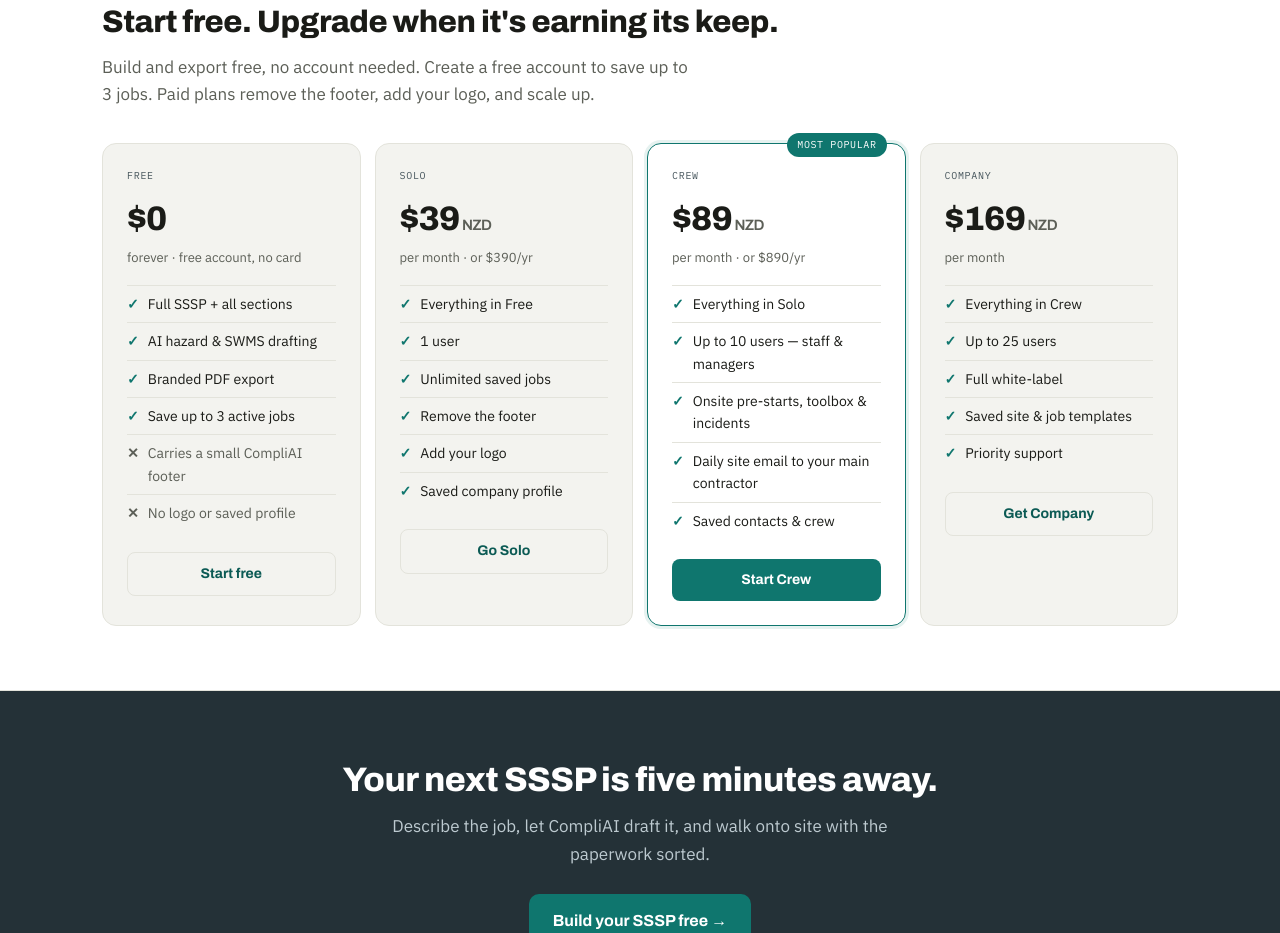
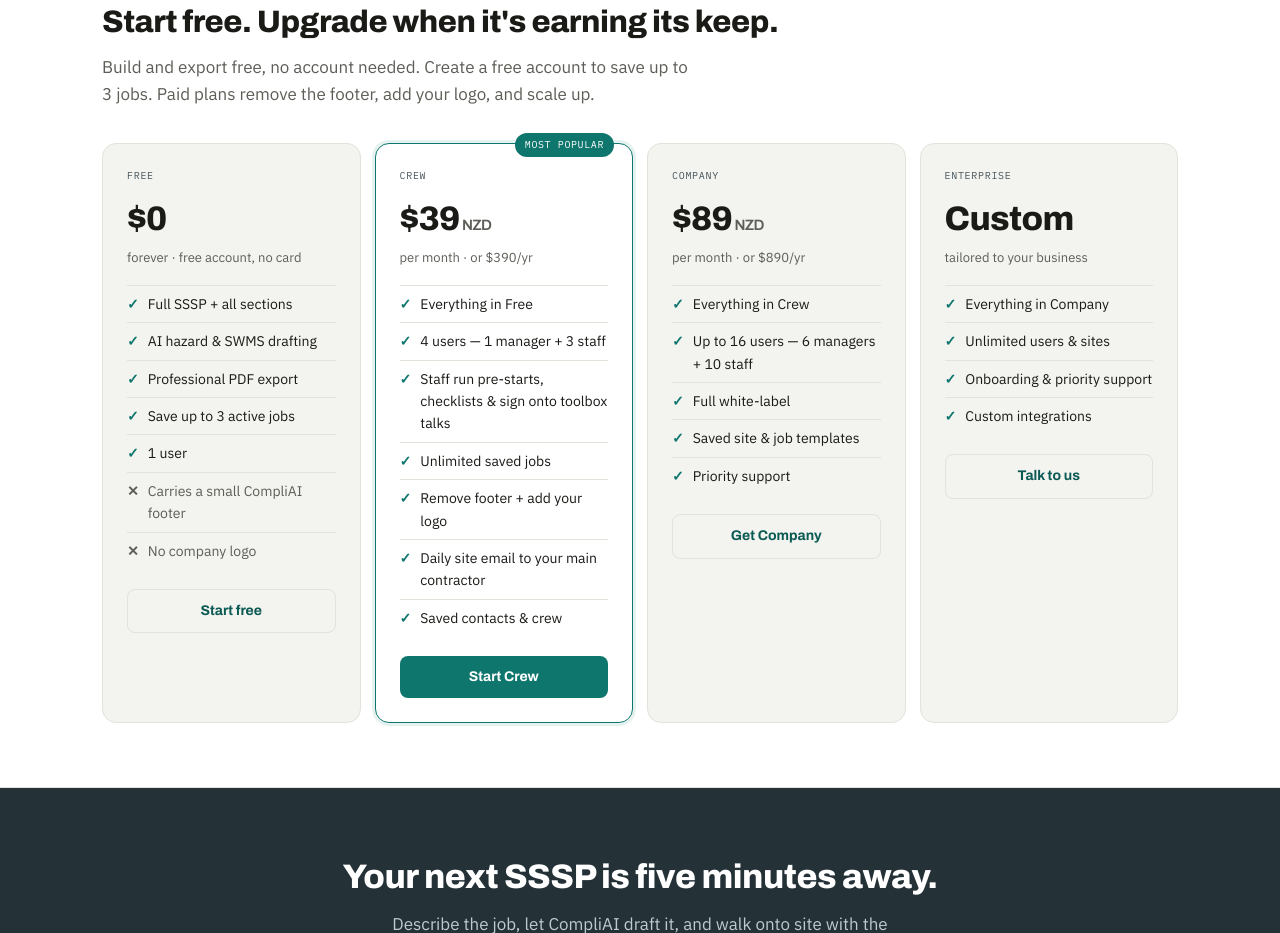
Before and after one commit to EthanSharpNZ/compliai, a website: page index.html in a window 1280 px wide. Shown: the part 4620-5553 px from the top of the page. Drawn offline with Linux system fonts and the light colour scheme.

Commit message:
Add files via upload

```diff
--- a/index.html
+++ b/index.html
@@ -390,36 +390,25 @@
         <ul>
           <li>Full SSSP + all sections</li>
           <li>AI hazard &amp; SWMS drafting</li>
-          <li>Branded PDF export</li>
+          <li>Professional PDF export</li>
           <li>Save up to 3 active jobs</li>
+          <li>1 user</li>
           <li class="no">Carries a small CompliAI footer</li>
-          <li class="no">No logo or saved profile</li>
+          <li class="no">No company logo</li>
         </ul>
         <a class="cta alt" href="sssp-builder.html">Start free</a>
       </div>
-      <div class="price">
-        <div class="tag">Solo</div>
+      <div class="price feature">
+        <div class="badge">Most popular</div>
+        <div class="tag">Crew</div>
         <div class="amt">$39<small> NZD</small></div>
         <div class="per">per month · or $390/yr</div>
         <ul>
           <li>Everything in Free</li>
-          <li>1 user</li>
+          <li>4 users — 1 manager + 3 staff</li>
+          <li>Staff run pre-starts, checklists &amp; sign onto toolbox talks</li>
           <li>Unlimited saved jobs</li>
-          <li>Remove the footer</li>
-          <li>Add your logo</li>
-          <li>Saved company profile</li>
-        </ul>
-        <a class="cta alt" href="sssp-builder.html">Go Solo</a>
-      </div>
-      <div class="price feature">
-        <div class="badge">Most popular</div>
-        <div class="tag">Crew</div>
-        <div class="amt">$89<small> NZD</small></div>
-        <div class="per">per month · or $890/yr</div>
-        <ul>
-          <li>Everything in Solo</li>
-          <li>Up to 10 users — staff &amp; managers</li>
-          <li>Onsite pre-starts, toolbox &amp; incidents</li>
+          <li>Remove footer + add your logo</li>
           <li>Daily site email to your main contractor</li>
           <li>Saved contacts &amp; crew</li>
         </ul>
@@ -427,16 +416,28 @@
       </div>
       <div class="price">
         <div class="tag">Company</div>
-        <div class="amt">$169<small> NZD</small></div>
-        <div class="per">per month</div>
+        <div class="amt">$89<small> NZD</small></div>
+        <div class="per">per month · or $890/yr</div>
         <ul>
           <li>Everything in Crew</li>
-          <li>Up to 25 users</li>
+          <li>Up to 16 users — 6 managers + 10 staff</li>
           <li>Full white-label</li>
           <li>Saved site &amp; job templates</li>
           <li>Priority support</li>
         </ul>
         <a class="cta alt" href="sssp-builder.html">Get Company</a>
+      </div>
+      <div class="price">
+        <div class="tag">Enterprise</div>
+        <div class="amt">Custom</div>
+        <div class="per">tailored to your business</div>
+        <ul>
+          <li>Everything in Company</li>
+          <li>Unlimited users &amp; sites</li>
+          <li>Onboarding &amp; priority support</li>
+          <li>Custom integrations</li>
+        </ul>
+        <a class="cta alt" href="mailto:hello@compliai.co.nz?subject=CompliAI%20Enterprise">Talk to us</a>
       </div>
     </div>
   </div>
```
